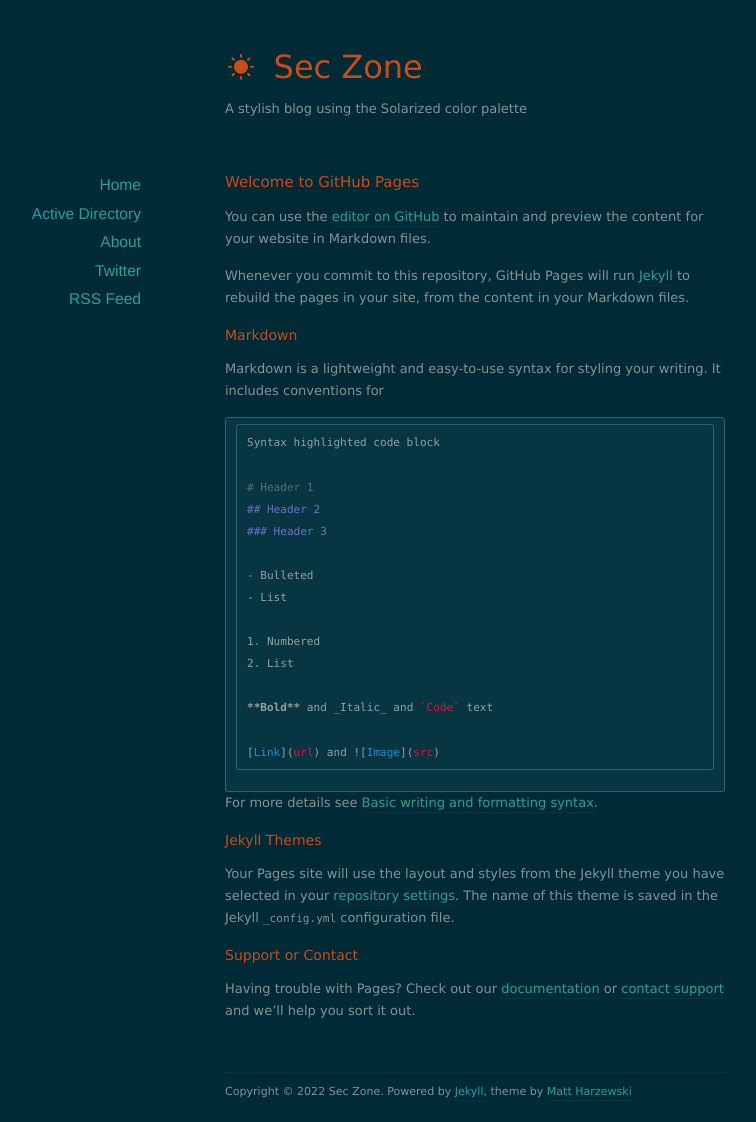
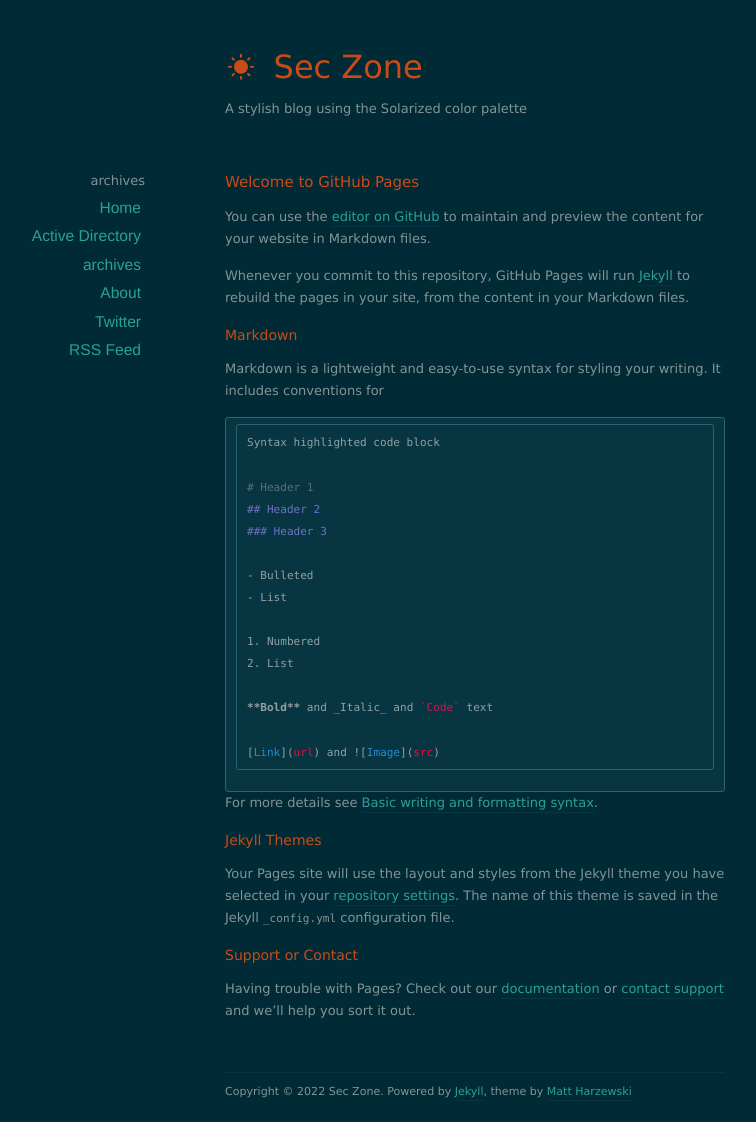
Before and after one commit to SecZone1/seczone1.github.io, a Jekyll site: the page built from index.md, in a window 1280 px wide. Shown: the whole page, without its empty margins (165-921 px from the left). Built offline with Jekyll 4.4.1, drawn with Linux system fonts in a browser that asks for light colours; nearby versions of some CDN libraries; our own code applies the rules of GitHub Pages for plain Markdown files; the list of posts is cut into pages by our own code.

Commit message:
Update default.html

```diff
--- a/_layouts/default.html
+++ b/_layouts/default.html
@@ -32,9 +32,10 @@
 
     <div id="sidebar">
       <nav>
-        <ul>
+        <ul> archives
           <li><a href="/">Home</a></li>
           <li><a href="/AD">Active Directory</a></li>
+          <li><a href="/archives">archives</a></li>
           <li><a href="/about">About</a></li>
           <li><a href="http://twitter.com/redwall_hp">Twitter</a></li>
           <li><a href="/feed.xml">RSS Feed</a></li>
```
